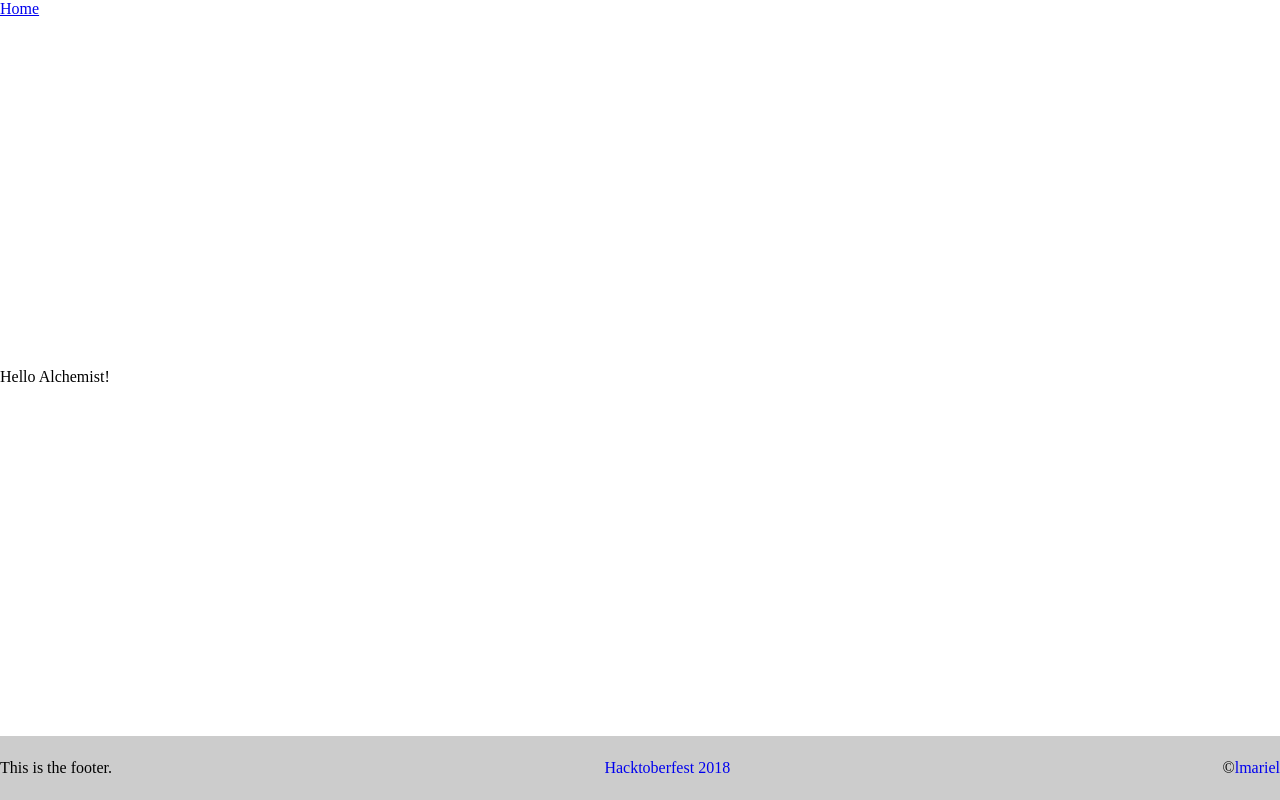
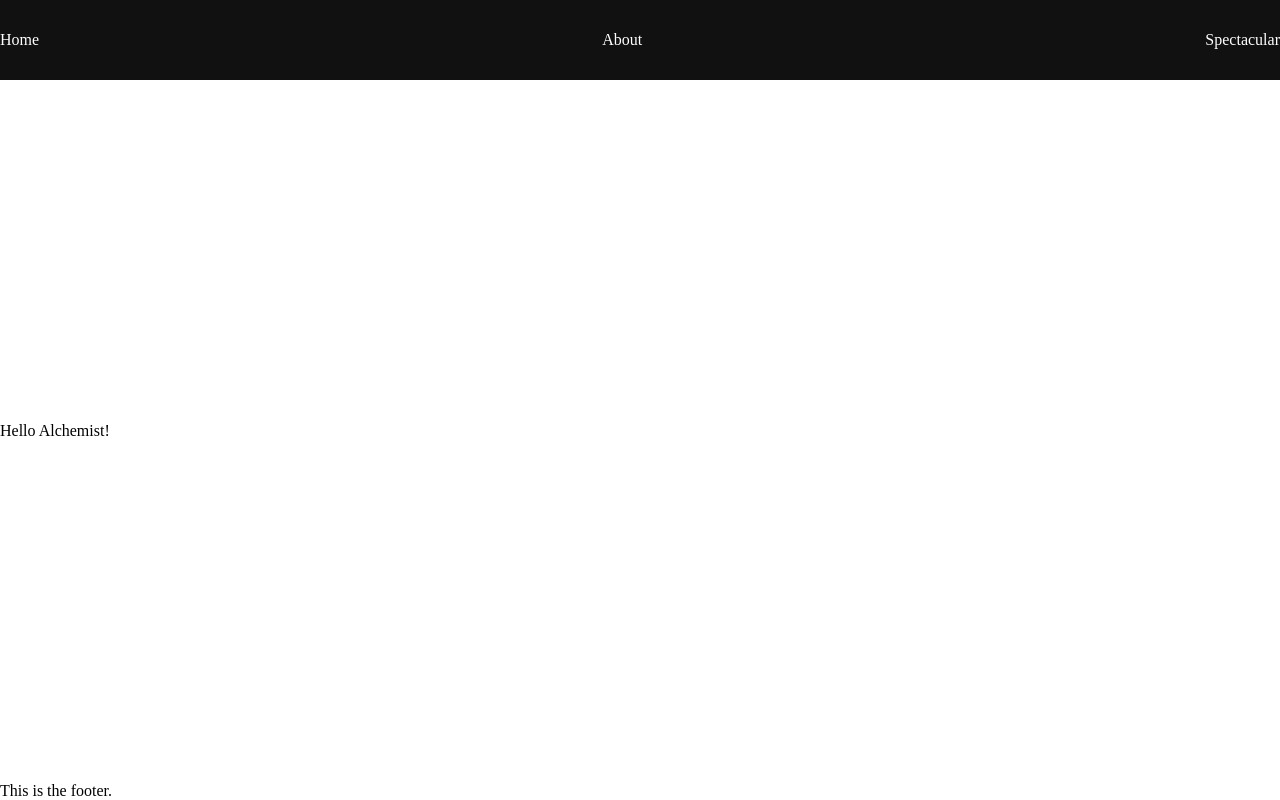
Before and after one commit to laurenlabs/hacktober-2018, a Next.js app: page / in a window 1280 px wide. Built offline with nearby package versions, Linux system fonts and the light colour scheme.

Commit message:
Basic header with sass

```diff
--- a/components/Footer.jsx
+++ b/components/Footer.jsx
@@ -1,28 +1,9 @@
 import React from 'react';
 
 const Footer = () => (
-  <section id="footer">
+  <div>
     <p>This is the footer.</p>
-    <p>
-      <a
-        href="https://hacktoberfest.digitalocean.com/"
-        target="_blank"
-        rel="noopener noreferrer"
-      >
-        Hacktoberfest 2018
-      </a>
-    </p>
-    <p>
-      <span>&#169;</span>
-      <a
-        href="https://github.com/lmariel"
-        target="_blank"
-        rel="noopener noreferrer"
-      >
-        lmariel
-      </a>
-    </p>
-  </section>
+  </div>
 );
 
 export default Footer;
--- a/components/Header.jsx
+++ b/components/Header.jsx
@@ -2,9 +2,15 @@ import React from 'react';
 import Link from 'next/link';
 
 const Header = () => (
-  <div>
+  <div id="header">
     <Link href="/">
       <a>Home</a>
+    </Link>
+    <Link href="/">
+      <a>About</a>
+    </Link>
+    <Link href="/">
+      <a>Spectacular</a>
     </Link>
   </div>
 );
--- a/styles/main.scss
+++ b/styles/main.scss
@@ -9,20 +9,21 @@
   height: 100vh;
 }
 
-#footer {
-  background: #ccc;
-  min-height: 4rem;
+#header {
+  height: 10vh;
+  background: #111;
+  color: #fff;
   display: flex;
+  align-items: center;
   justify-content: space-between;
-  align-items: center;
 
   a {
     text-decoration: none;
+    color: #fff;
+
+    &:hover {
+      color: #ccc;
+      transition: color 300ms ease-in-out;
+    }
   }
 }
-
-@media (max-width: 430px) {
-  #footer {
-    flex-flow: column;
-  }
-}
```
